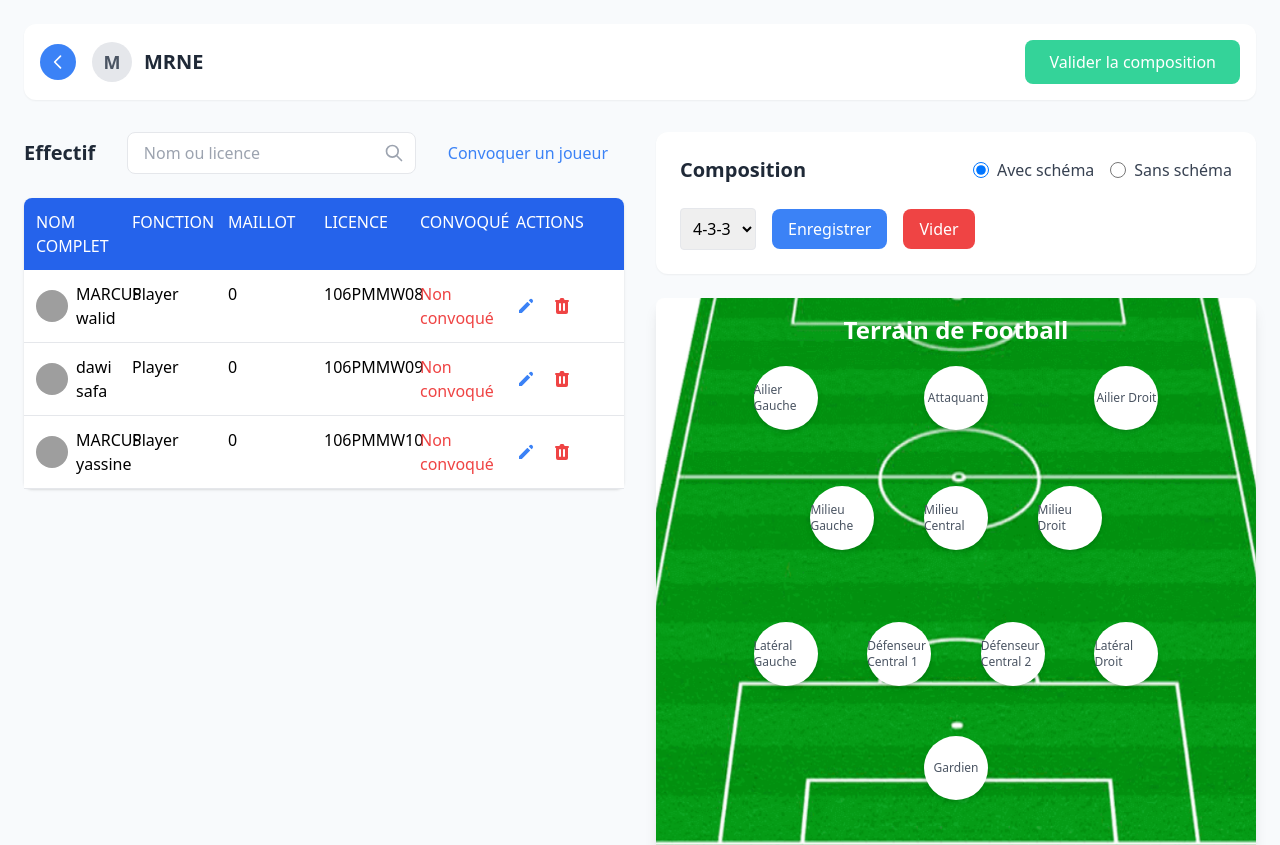
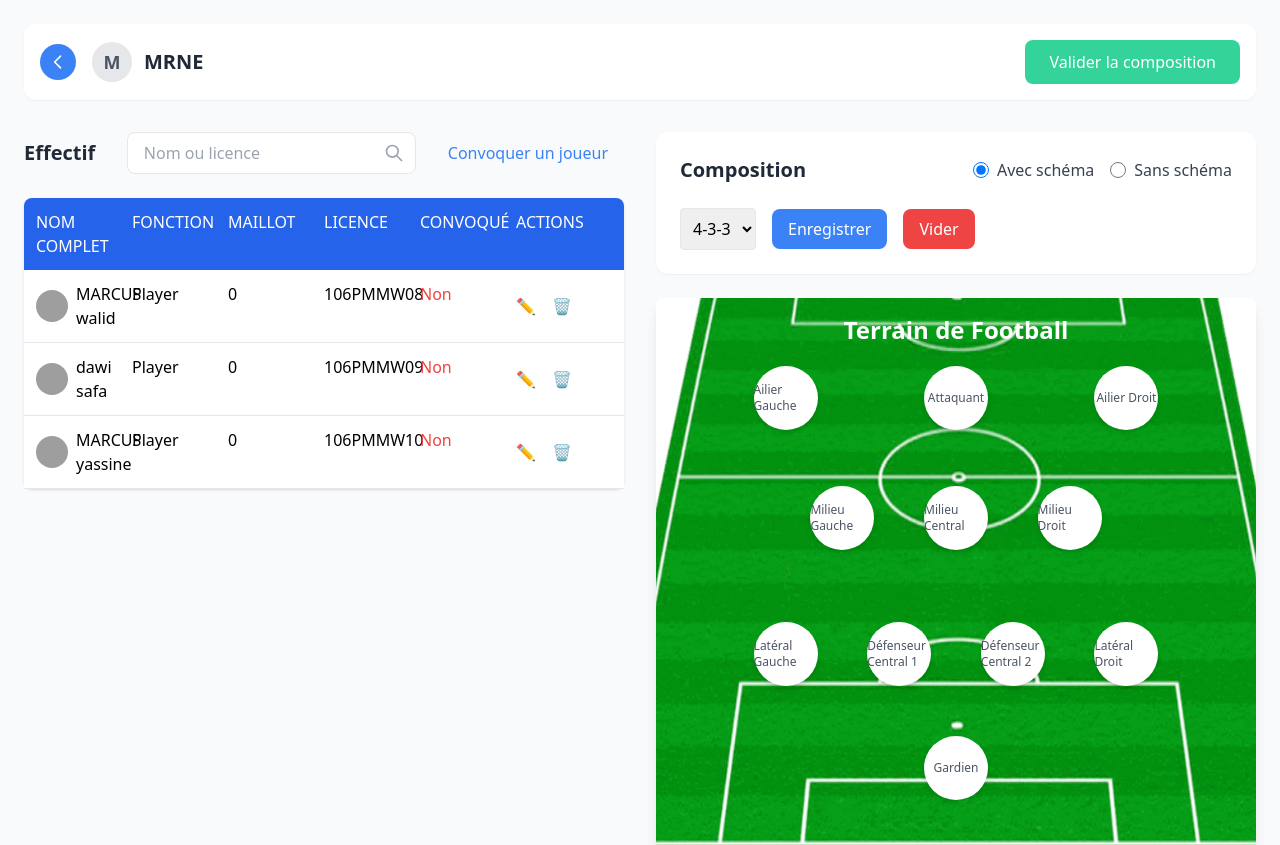
Before and after one commit to yassineelmiri/football-match-preparation, a React (Create React App) app: page / in a window 1280 px wide. Shown: the top 845 px of the page. Built offline with nearby package versions, Linux system fonts and the light colour scheme; grey boxes are pictures that could not be loaded.

Commit message:
Amélioration du composant PlayerList : optimisation du tri et du filtrage des joueurs, correction de bugs mineurs et meilleure gestion des mises à jour en temps réel.

```diff
--- a/src/components/PlayerList.tsx
+++ b/src/components/PlayerList.tsx
@@ -35,11 +35,7 @@ export const PlayerList: React.FC<PlayerListProps> = ({ players }) => {
   const handleDragEnd = (result: DropResult) => {
     const { destination, source } = result;
 
-    if (!destination) {
-      return;
-    }
-
-    if (destination.index === source.index) {
+    if (!destination || destination.index === source.index) {
       return;
     }
 
@@ -54,6 +50,7 @@ export const PlayerList: React.FC<PlayerListProps> = ({ players }) => {
   return (
     <DragDropContext onDragEnd={handleDragEnd}>
       <div className="bg-white rounded-lg shadow">
+        {/* En-tête du tableau */}
         <div className="grid grid-cols-6 bg-blue-600 text-white p-3 rounded-t-lg">
           <div>NOM COMPLET</div>
           <div>FONCTION</div>
@@ -63,6 +60,7 @@ export const PlayerList: React.FC<PlayerListProps> = ({ players }) => {
           <div>ACTIONS</div>
         </div>
 
+        {/* Liste des joueurs */}
         <Droppable droppableId="playerList">
           {(provided) => (
             <div ref={provided.innerRef} {...provided.droppableProps} className="bg-white">
@@ -75,24 +73,43 @@ export const PlayerList: React.FC<PlayerListProps> = ({ players }) => {
                       {...provided.dragHandleProps}
                       className="grid grid-cols-6 p-3 border-b hover:bg-gray-50"
                     >
+                      {/* Nom complet */}
                       <div className="flex items-center gap-2">
-                        <img src="./playerimage.png" alt={`${player.prenom} ${player.nom}`} className="w-8 h-8 rounded-full" />
+                        <img
+                          src={player.image}
+                          alt={`${player.prenom} ${player.nom}`}
+                          className="w-8 h-8 rounded-full"
+                        />
                         <span>{`${player.prenom} ${player.nom}`}</span>
                       </div>
+
+                      {/* Rôle */}
                       <div>{player.role}</div>
+
+                      {/* Numéro de maillot */}
                       <div>{player.num_shirt}</div>
+
+                      {/* Numéro de licence */}
                       <div>{player.licenceNumber}</div>
-                      <div className="text-red-500">Non convoqué</div>
+
+                      {/* Statut convoqué */}
+                      <div className={player.convoque ? 'text-green-500' : 'text-red-500'}>
+                        {player.convoque ? 'Oui' : 'Non'}
+                      </div>
+
+                      {/* Actions */}
                       <div className="flex items-center gap-4">
-                        <button onClick={() => handleUpdatePlayer(player)} className="text-blue-500 hover:text-blue-700">
-                          <svg xmlns="http://www.w3.org/2000/svg" className="h-5 w-5" viewBox="0 0 20 20" fill="currentColor">
-                            <path d="M13.586 3.586a2 2 0 112.828 2.828l-.793.793-2.828-2.828.793-.793zM11.379 5.793L3 14.172V17h2.828l8.38-8.379-2.83-2.828z" />
-                          </svg>
+                        <button
+                          onClick={() => handleUpdatePlayer(player)}
+                          className="text-blue-500 hover:text-blue-700"
+                        >
+                          ✏️
                         </button>
-                        <button onClick={() => handleDeletePlayer(player.id)} className="text-red-500 hover:text-red-700">
-                          <svg xmlns="http://www.w3.org/2000/svg" className="h-5 w-5" viewBox="0 0 20 20" fill="currentColor">
-                            <path fillRule="evenodd" d="M9 2a1 1 0 00-.894.553L7.382 4H4a1 1 0 000 2v10a2 2 0 002 2h8a2 2 0 002-2V6a1 1 0 100-2h-3.382l-.724-1.447A1 1 0 0011 2H9zM7 8a1 1 0 012 0v6a1 1 0 11-2 0V8zm5-1a1 1 0 00-1 1v6a1 1 0 102 0V8a1 1 0 00-1-1z" clipRule="evenodd" />
-                          </svg>
+                        <button
+                          onClick={() => handleDeletePlayer(player.id)}
+                          className="text-red-500 hover:text-red-700"
+                        >
+                          🗑️
                         </button>
                       </div>
                     </div>
@@ -104,7 +121,7 @@ export const PlayerList: React.FC<PlayerListProps> = ({ players }) => {
           )}
         </Droppable>
 
-        {/* Update Modal */}
+        {/* Modal de modification */}
         {selectedPlayer && (
           <div className="fixed inset-0 z-10 flex items-center justify-center bg-black bg-opacity-50">
             <div className="bg-white p-6 rounded-lg shadow-lg w-96">
@@ -115,38 +132,72 @@ export const PlayerList: React.FC<PlayerListProps> = ({ players }) => {
                   handleSave(selectedPlayer);
                 }}
               >
+                {/* Nom */}
                 <div className="mb-2">
                   <label className="block text-sm font-medium text-gray-700">Nom</label>
                   <input
                     type="text"
                     value={selectedPlayer.nom}
-                    onChange={(e) => setSelectedPlayer({ ...selectedPlayer, nom: e.target.value })}
+                    onChange={(e) =>
+                      setSelectedPlayer({ ...selectedPlayer, nom: e.target.value })
+                    }
                     className="w-full p-2 border rounded"
                     required
                   />
                 </div>
+
+                {/* Prénom */}
                 <div className="mb-2">
                   <label className="block text-sm font-medium text-gray-700">Prénom</label>
                   <input
                     type="text"
                     value={selectedPlayer.prenom}
-                    onChange={(e) => setSelectedPlayer({ ...selectedPlayer, prenom: e.target.value })}
+                    onChange={(e) =>
+                      setSelectedPlayer({ ...selectedPlayer, prenom: e.target.value })
+                    }
                     className="w-full p-2 border rounded"
                     required
                   />
                 </div>
+
+                {/* Numéro de maillot */}
                 <div className="mb-2">
                   <label className="block text-sm font-medium text-gray-700">Numéro de maillot</label>
                   <input
-                    type="number"
+                    type="text"
                     value={selectedPlayer.num_shirt}
-                    onChange={(e) => setSelectedPlayer({ ...selectedPlayer, num_shirt: e.target.value })}
+                    onChange={(e) =>
+                      setSelectedPlayer({ ...selectedPlayer, num_shirt: e.target.value })
+                    }
                     className="w-full p-2 border rounded"
                     required
                   />
                 </div>
+
+                {/* Statut convoqué */}
+                <div className="mb-4">
+                  <label className="block text-sm font-medium text-gray-700">Convoqué</label>
+                  <select
+                    value={selectedPlayer.convoque ? 'oui' : 'non'}
+                    onChange={(e) =>
+                      setSelectedPlayer({
+                        ...selectedPlayer,
+                        convoque: e.target.value === 'oui',
+                      })
+                    }
+                    className="w-full p-2 border rounded"
+                  >
+                    <option value="oui">Oui</option>
+                    <option value="non">Non</option>
+                  </select>
+                </div>
+                {/* Boutons */}
                 <div className="flex justify-end gap-2">
-                  <button type="button" onClick={closeModal} className="px-4 py-2 bg-gray-300 rounded">
+                  <button
+                    type="button"
+                    onClick={closeModal}
+                    className="px-4 py-2 bg-gray-300 rounded"
+                  >
                     Annuler
                   </button>
                   <button type="submit" className="px-4 py-2 bg-blue-600 text-white rounded">
```
